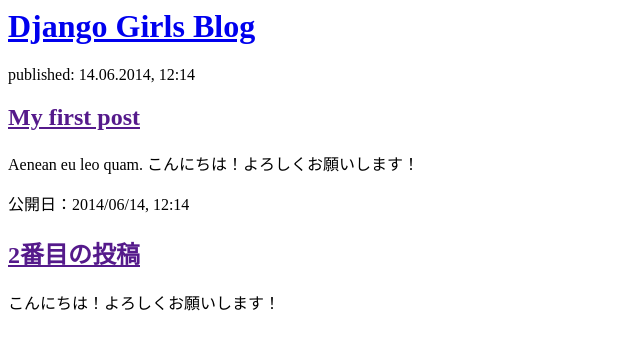
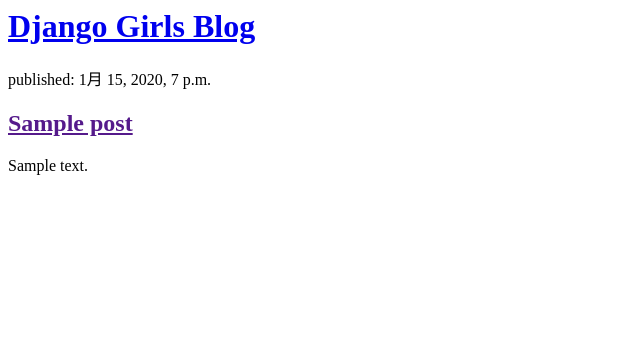
Before and after one commit to Akihiro888/my-first-blog, a Django app: page / in a window 1280 px wide. Shown: the top 350 px of the page, without its empty margins (0-640 px from the left). Run offline with Django 3.2, Linux system fonts and the light colour scheme; tables that the repository leaves empty hold one stand-in row (values such as "Sample post").

Commit message:
Modified templates to display posts from database.

```diff
--- a/blog/models.py
+++ b/blog/models.py
@@ -6,10 +6,11 @@ class Post(models.Model):
     author = models.ForeignKey(settings.AUTH_USER_MODEL, on_delete=models.CASCADE)
     title = models.CharField(max_length=200)
     text = models.TextField()
-    created_date = models.DateTimeField(blank=True, null=True)
+    created_date = models.DateTimeField(default=timezone.now)
+    published_date = models.DateTimeField(blank=True, null=True)
 
     def publish(self):
-        self.published_date = timezon.now()
+        self.published_date = timezone.now()
         self.save()
 
     def __str__(self):
--- a/blog/templates/blog/post_list.html
+++ b/blog/templates/blog/post_list.html
@@ -6,17 +6,12 @@
         <div>
             <h1><a href="/">Django Girls Blog</a></h1>
         </div>
-
-        <div>
-            <p>published: 14.06.2014, 12:14</p>
-            <h2><a href="">My first post</a></h2>
-            <p>Aenean eu leo quam. こんにちは！よろしくお願いします！</p>
-        </div>
-
-        <div>
-            <p>公開日：2014/06/14, 12:14</p>
-            <h2><a href="">2番目の投稿</a></h2>
-            <p>こんにちは！よろしくお願いします！</p>
-        </div>
+        {% for post in posts %}
+            <div>
+                <p>published: {{ post.published_date }}</p>
+                <h2><a href="">{{ post.title }}</a></h2>
+                <p>{{ post.text|linebreaksbr }}</p>
+            </div>
+        {% endfor %}
     </body>
 </html>
--- a/blog/views.py
+++ b/blog/views.py
@@ -1,6 +1,9 @@
 from django.shortcuts import render
+from django.utils import timezone
+from .models import Post
 
 # Create your views here.
 
 def post_list(request):
-    return render(request, 'blog/post_list.html', {})
+    posts = Post.objects.filter(published_date__lte=timezone.now()).order_by('published_date')
+    return render(request, 'blog/post_list.html', {'posts': posts})
```
Also changed, not shown: blog/migrations/0002_auto_20210721_2120.py (added).
